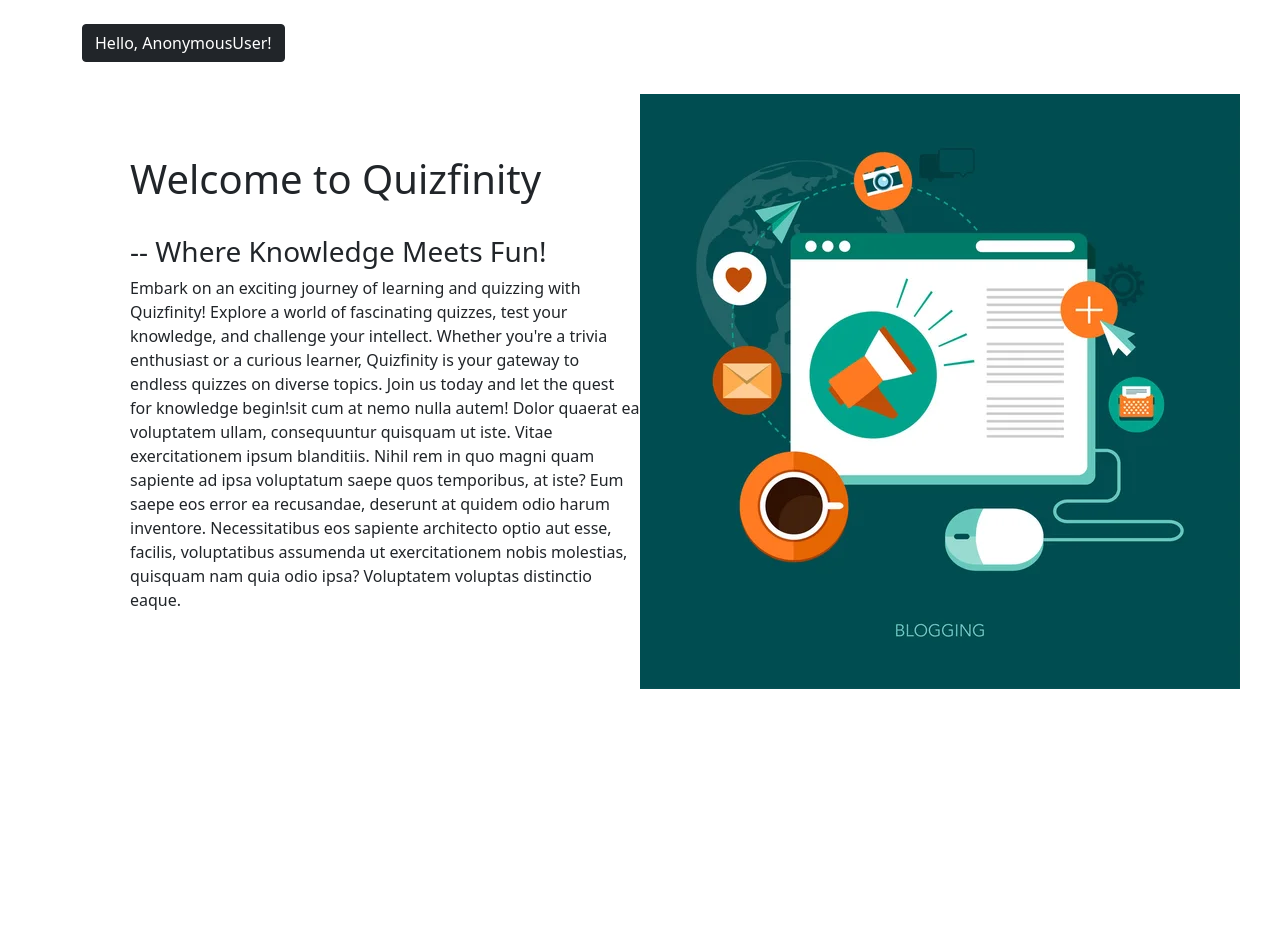
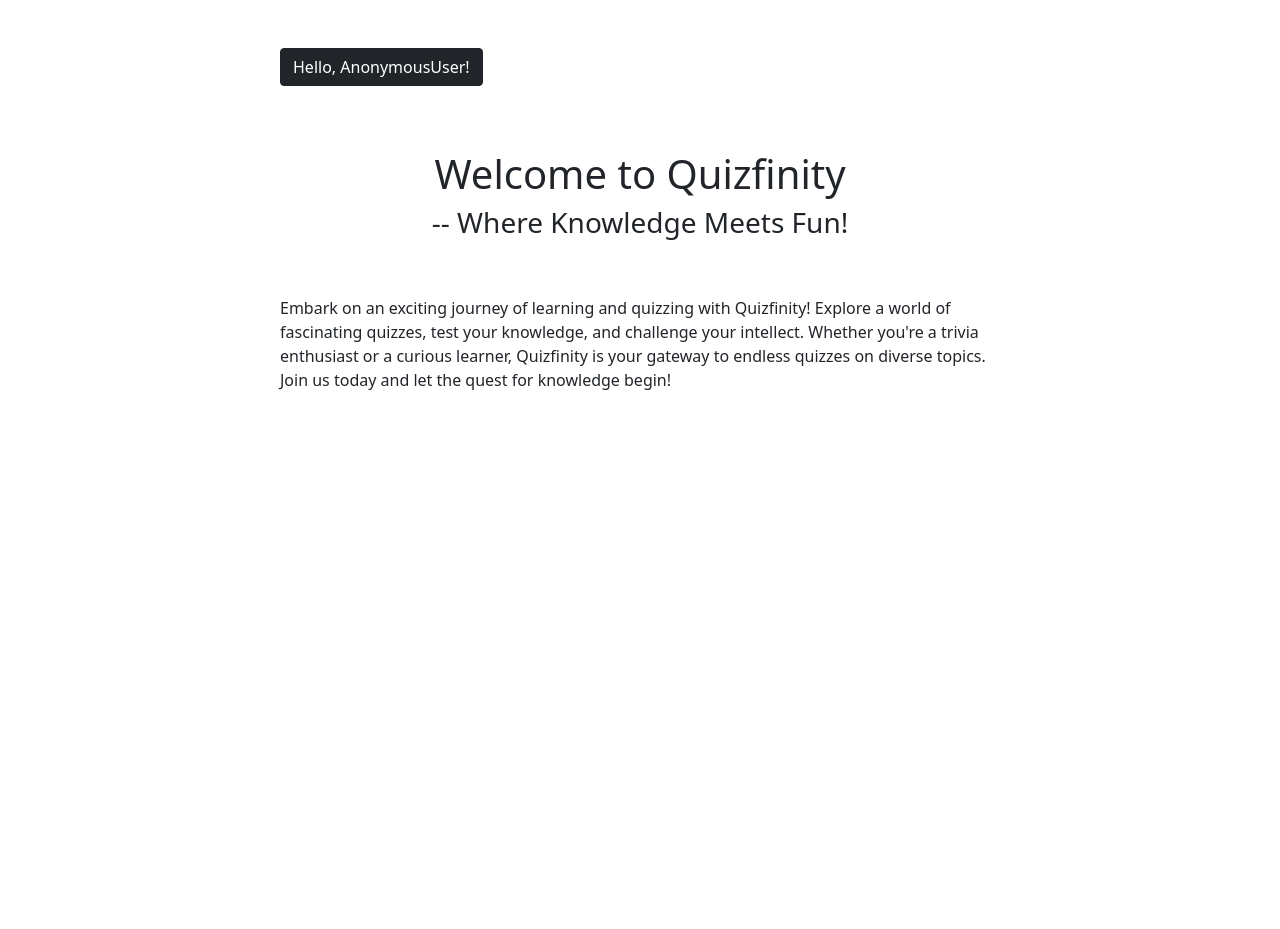
Before and after one commit to neamul-haq/Quiz-SIte, a Django app: page / in a window 1280 px wide. Shown: the part 56-985 px from the top of the page. After the commit the page ends 446 px from the top, so only its background shows below. Run offline with Django 4.2, Linux system fonts and the light colour scheme.

Commit message:
home page edited

```diff
--- a/templates/index.html
+++ b/templates/index.html
@@ -3,35 +3,26 @@
 {% block title %}Home Page{% endblock %}
 
 {% block content %}
-    <p class="btn btn-dark">Hello, {{ request.user }}!</p>
+    <div class="container mt-5">
+        <div class="row justify-content-center">
+            <div class="col-md-8">
+                <p class="btn btn-dark">Hello, {{ request.user }}!</p>
+            </div>
+        </div>
 
-    <div class="d-flex flex-wrap px-5 pt-3 align-items-center">
+        <div class="row justify-content-center my-5">
+            <div class="col-md-8">
+                <div class="text-center">
+                    <h1>Welcome to Quizfinity</h1>
+                    <h3>-- Where Knowledge Meets Fun!</h3>
+                </div>
+            </div>
+        </div>
 
-        <div class="col-6">
-          <h1>Welcome to Quizfinity</h1>
-          <br>
-          <h3>-- Where Knowledge Meets Fun!</h3>
-          <p>Embark on an exciting journey of learning and quizzing with Quizfinity! Explore a world of fascinating quizzes, test your knowledge, and challenge your intellect. Whether you're a trivia enthusiast or a curious learner, Quizfinity is your gateway to endless quizzes on diverse topics. Join us today and let the quest for knowledge begin!sit cum at nemo nulla autem! Dolor quaerat ea voluptatem ullam, consequuntur quisquam ut iste. Vitae exercitationem ipsum blanditiis. Nihil rem in quo magni quam sapiente ad ipsa voluptatum saepe quos temporibus, at iste? Eum saepe eos error ea recusandae, deserunt at quidem odio harum inventore. Necessitatibus eos sapiente architecto optio aut esse, facilis, voluptatibus assumenda ut exercitationem nobis molestias, quisquam nam quia odio ipsa? Voluptatem voluptas distinctio eaque.</p>
+        <div class="row justify-content-center">
+            <div class="col-md-8">
+                <p>Embark on an exciting journey of learning and quizzing with Quizfinity! Explore a world of fascinating quizzes, test your knowledge, and challenge your intellect. Whether you're a trivia enthusiast or a curious learner, Quizfinity is your gateway to endless quizzes on diverse topics. Join us today and let the quest for knowledge begin!</p>
+            </div>
         </div>
-        <div class="col-6">
-          <img src="{% static 'header.jpg' %}" />
-        </div>
-      </div>
-
-    <br/>
-    <br/>
-    <br/>
-    <br/>
-    <br/>
-    <br/>
-    <br/>
-    <br/>
-    <br/>
-    <br/>
-    <br/>
-    <br/>
-    <br/>
-
-
-
+    </div>
 {% endblock %}
```
Also changed, not shown: db.sqlite3.
